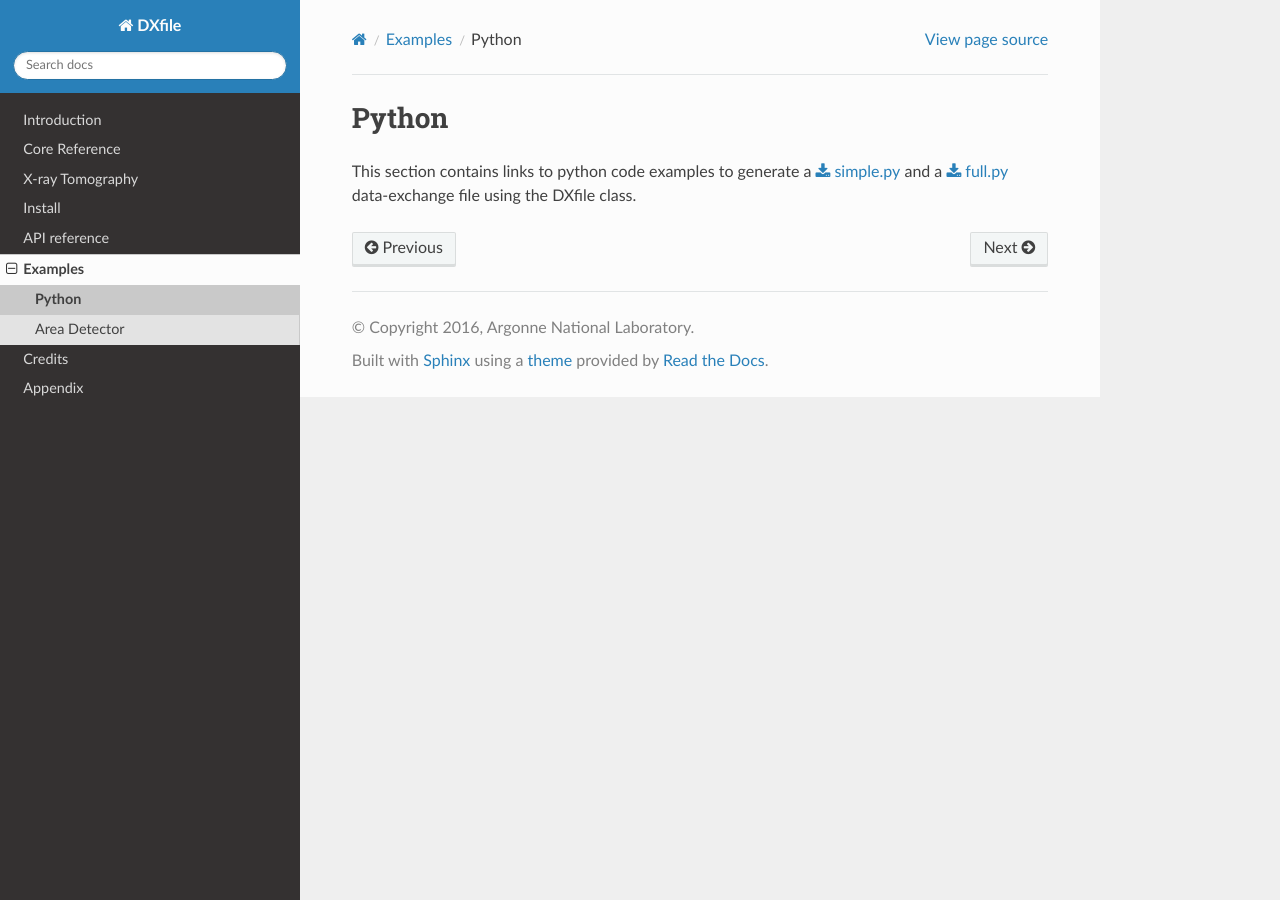
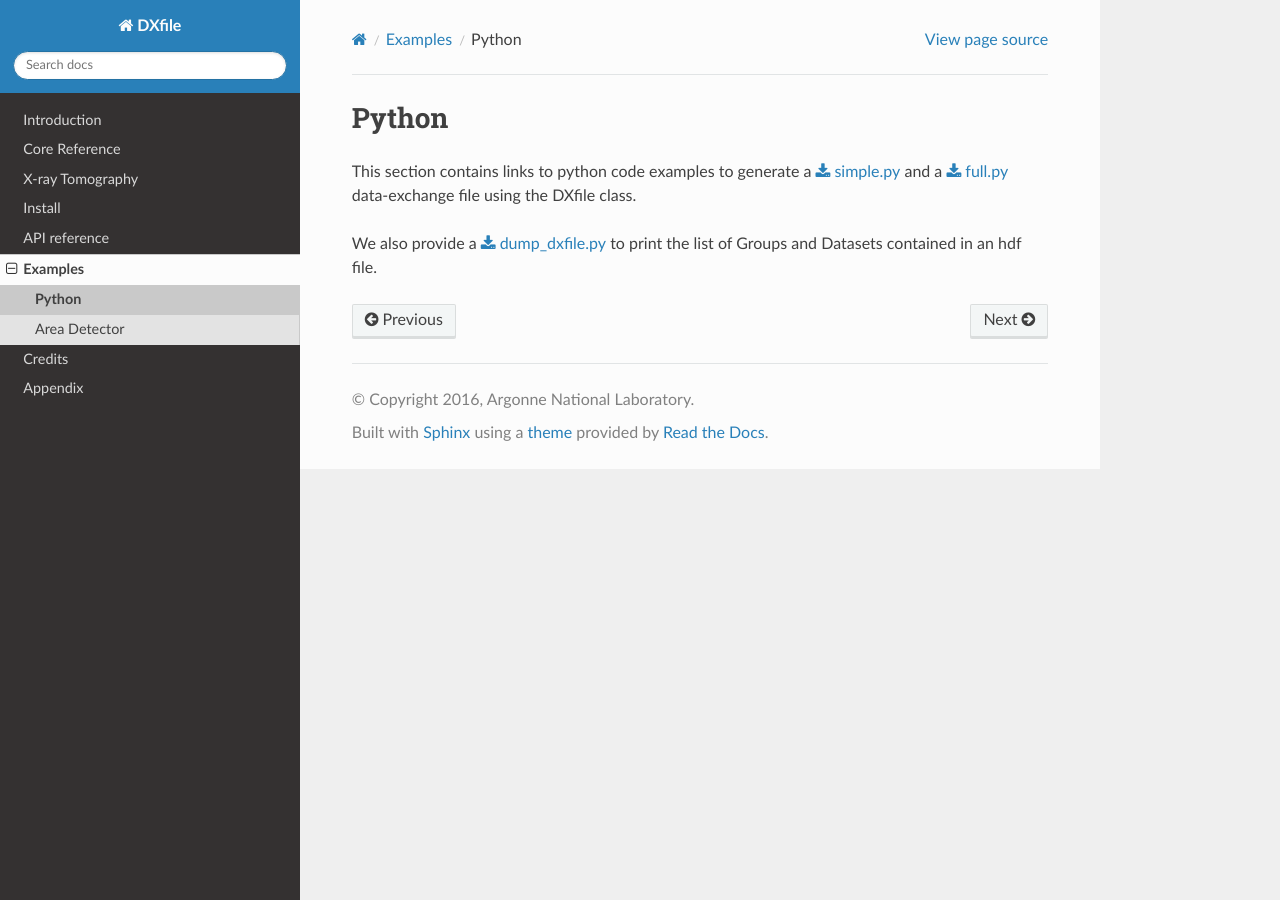
Before and after one commit to data-exchange/dxfile, a Sphinx documentation site: the page built from doc/source/demo/doc.python.rst, in a window 1280 px wide. Built offline with Sphinx 7.4.7 and the Read the Docs theme 2.0.0, drawn with Linux system fonts in a browser that asks for light colours.

Commit message:
doc update

```diff
--- a/doc/source/demo/doc.python.rst
+++ b/doc/source/demo/doc.python.rst
@@ -3,3 +3,5 @@
 
 This section contains links to python code examples to generate a :download:`simple.py <../../../doc/demo/simple.py>`
 and a :download:`full.py <../../../doc/demo/full.py>` data-exchange file using the DXfile class.
+
+We also provide a  :download:`dump_dxfile.py <../../../doc/demo/dump_dxfile.py>` to print the list of Groups and Datasets contained in an hdf file.
```
